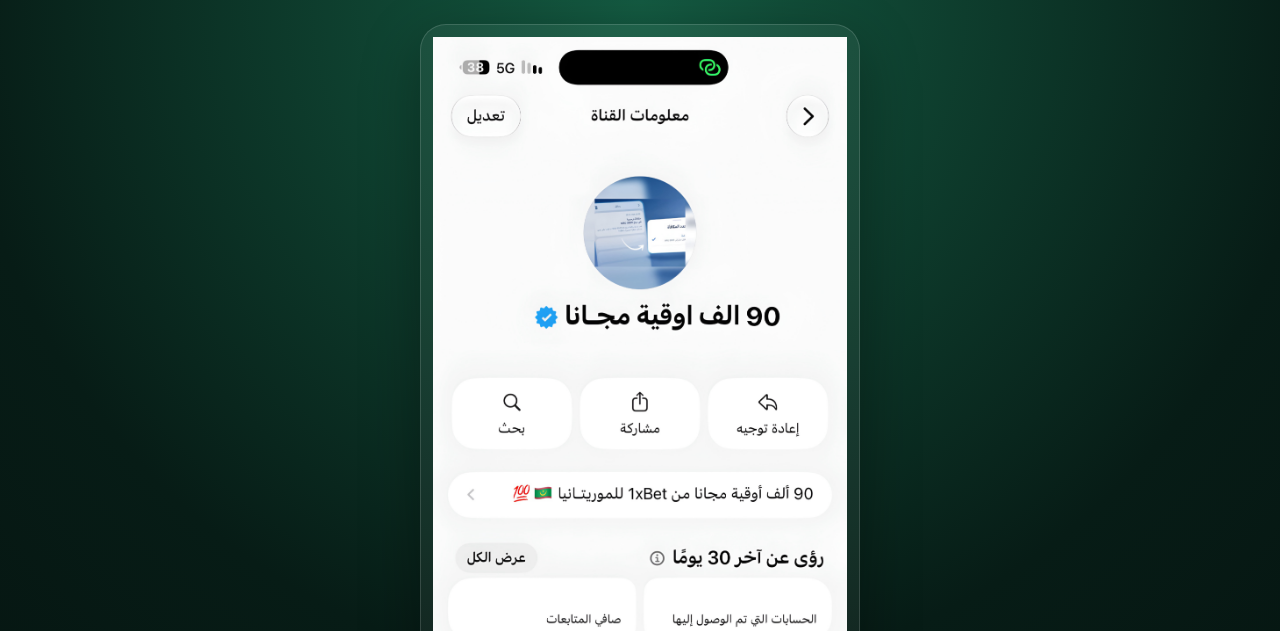
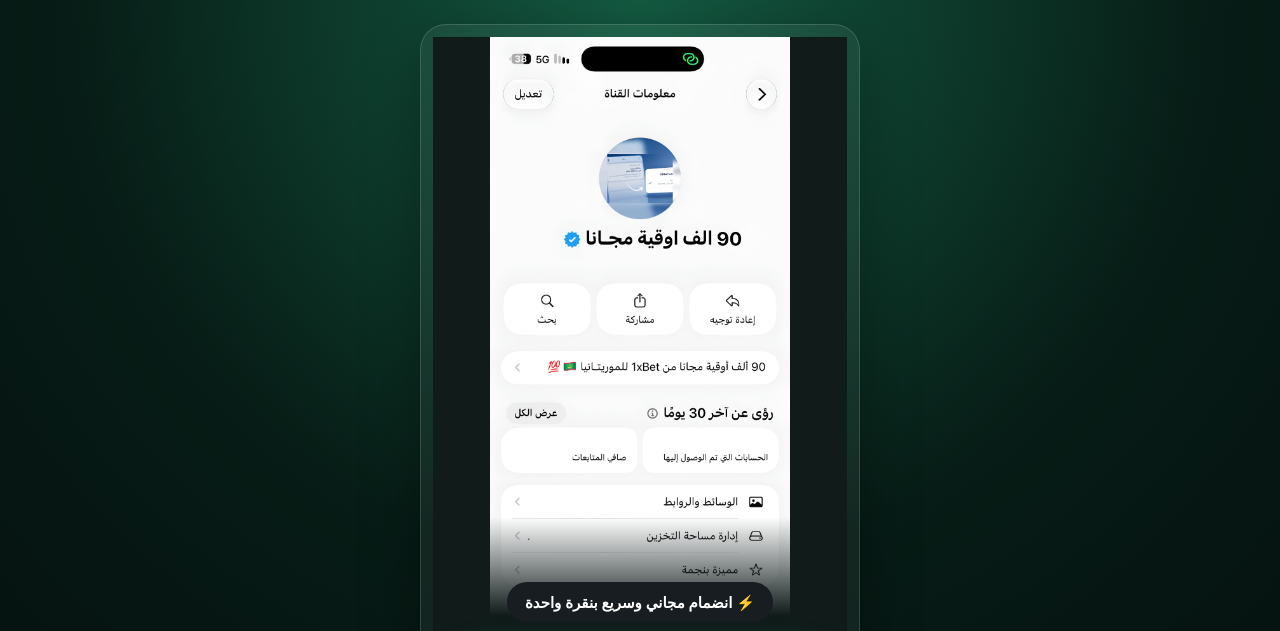
Before and after one commit to mohamed333953-source/jota-whatsapp, a plain HTML site: page index.html in a window 1280 px wide. Shown: the top 631 px of the page. Drawn offline with Linux system fonts and the light colour scheme.

Commit message:
Update image style in index.html
Adjust image height and object-fit properties for better display.

```diff
--- a/index.html
+++ b/index.html
@@ -10,7 +10,7 @@
 <body>
 <main class="card" style="padding:12px;"> <div style="width:100%;max-width:450px;margin:0 auto;;position:relativeheight:850px;overflow:hidden;;border-radius:30pxclip-path:inset(0 0 0 0);background:#101b1a;">
 <img src="IMG_0791.JPEG" alt="صورة القناة"
-style="display:block;width:100%;height:auto;object-fit:contain;object-position:top;">
+style="display:block;width:100%;height:650px;object-fit:cover;object-position:top;object-fit:contain;object-position:top;">
 
 <div style="position:relative;margin-top:-170px;padding:65px 15px 20px;background:linear-gradient(to bottom,transparent,#101b1a 38%);text-align:center;">
 
```
